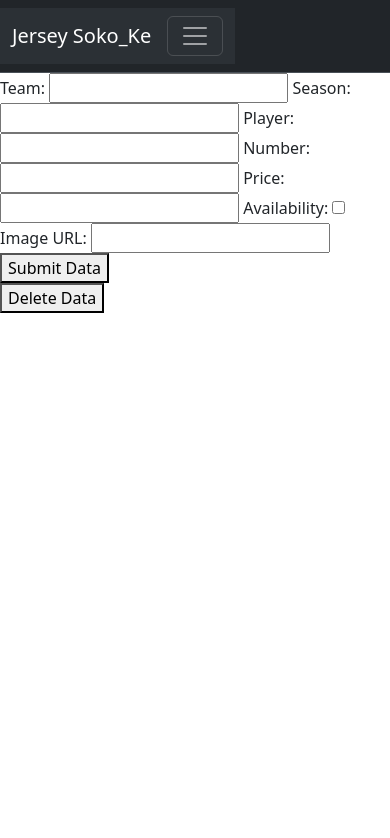
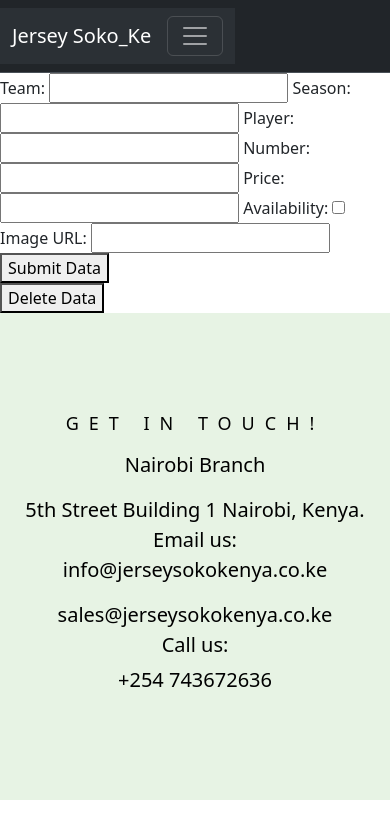
Before and after one commit to robnjunge/Phase-1-Project, a website: page index.html in a window 390 px wide. Drawn offline with nearby package versions, Linux system fonts and the light colour scheme; no server answers.

Commit message:
added code

```diff
--- a/index.css
+++ b/index.css
@@ -26,6 +26,88 @@
   }
 
   p {
-    font-size: 14px;
-    margin: 5px 0;
+    font-size: 20px;
+    margin: 10px 0;
   }
+
+/* Footer Styles */
+footer {
+  display: flex;
+  justify-content: center;
+  align-items: center;
+  background-color: rgb(231, 243, 228);
+  color: black;
+  padding: 100px 0;
+  flex-wrap: wrap;
+}
+
+footer h2 {
+  font-size: 18px;
+  margin-bottom: 20px;
+  text-transform: uppercase;
+  letter-spacing: 10px;
+}
+
+footer p {
+  margin: 5px 0;
+  line-height: 1.5;
+}
+
+#contact p:first-child {
+  font-weight: bold;
+}
+
+#contact p:nth-child(2) {
+  margin-top: -5px;
+}
+
+#contact p:nth-child(3),
+#contact p:nth-child(6) {
+  margin-top: 15px;
+}
+
+#contact p:nth-child(4),
+#contact p:nth-child(5),
+#contact p:nth-child(7) {
+  margin-top: -5px;
+}
+
+#links h2 {
+  font-size: 1.5rem;
+  margin-top: 20px;
+  text-transform: uppercase;
+  letter-spacing: 1px;
+}
+
+.social-icons {
+  margin-top: 20px;
+}
+
+.social-icons a {
+  color: #ffffff;
+  font-size: 1.5rem;
+  margin-right: 15px;
+  transition: color 0.3s ease-in-out;
+}
+
+.social-icons a:hover {
+  color: #ffc107;
+}
+
+@media (max-width: 768px) {
+  footer {
+      text-align: center;
+  }
+
+  #contact p:first-child {
+      margin-top: 20px;
+  }
+
+  #links h2 {
+      margin-top: 30px;
+  }
+
+  .social-icons {
+      margin-top: 30px;
+  }
+}
--- a/index.html
+++ b/index.html
@@ -87,6 +87,19 @@
     <script src="https://cdn.jsdelivr.net/npm/bootstrap@5.3.1/dist/js/bootstrap.bundle.min.js"
         integrity="sha384-HwwvtgBNo3bZJJLYd8oVXjrBZt8cqVSpeBNS5n7C8IVInixGAoxmnlMuBnhbgrkm"
         crossorigin="anonymous"></script>
+    <footer>
+        <section id="contact">
+            <h2>GET IN TOUCH!</h2>
+            <p>Nairobi Branch</p>
+            <p>5th Street Building 1 Nairobi, Kenya.</p>
+            <p>Email us:</p>
+            <p>info@jerseysokokenya.co.ke</p>
+            <p>sales@jerseysokokenya.co.ke</p>
+            <p>Call us:</p>
+            <p>+254 743672636</p>
+        </section>
+        </section>
+    </footer>
 </body>
 
 </html>
```
Also changed, not shown: db.json (+0 -10 lines).
